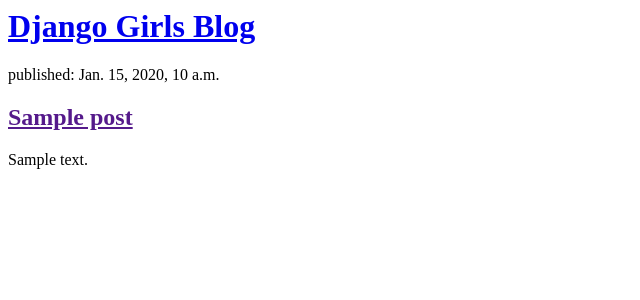
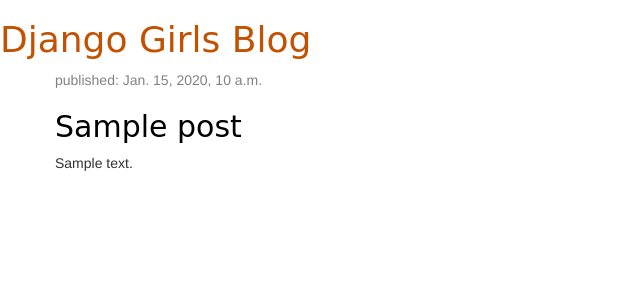
Before and after one commit to Ikum1/My-first-blog, a Django app: page / in a window 1280 px wide. Shown: the top 300 px of the page, without its empty margins (0-640 px from the left). Run offline with Django 3.2, Linux system fonts and the light colour scheme; tables that the repository leaves empty hold one stand-in row (values such as "Sample post"); some libraries are stand-ins or nearby versions.

Commit message:
"Revert back to djangogirls"

```diff
--- /dev/null
+++ b/blog/static/css/blog.css
@@ -0,0 +1,42 @@
+
+h1 a, h2 a {
+    color: #C25100;
+    }
+
+.page-header {
+    background-color: #C25100;
+    margin-top: 0;
+    padding: 20px 20px 20px 40px;
+    }
+    .page-header h1, .page-header h1 a, .page-header h1 a:visited, .page-header h1 a:active {
+    color: #ffffff;
+    font-size: 36pt;
+    text-decoration: none;
+    }
+    .content {
+    margin-left: 40px;
+    }
+    h1, h2, h3, h4 {
+    font-family: 'Lobster', cursive;
+    }
+    .date {
+    color: #828282;
+    }
+    .save {
+    float: right;
+    }
+    .post-form textarea, .post-form input {
+    width: 100%;
+    }
+    .top-menu, .top-menu:hover, .top-menu:visited {
+    color: #ffffff;
+    float: right;
+    font-size: 26pt;
+    margin-right: 20px;
+    }
+    .post {
+    margin-bottom: 70px;
+    }
+    .post h2 a, .post h2 a:visited {
+    color: #000000;
+    }
--- a/blog/templates/blog/post_list.html
+++ b/blog/templates/blog/post_list.html
@@ -1,17 +1,29 @@
+{% load static %}
 <html>
 <head>
 <title>Django Girls blog</title>
+<link rel="stylesheet" href="//maxcdn.bootstrapcdn.com/bootstrap/3.2.0/css/bootstrap.min.css">
+<link rel="stylesheet" href="//maxcdn.bootstrapcdn.com/bootstrap/3.2.0/css/bootstrap-theme.min.css">
+<link rel="stylesheet" href="{% static 'css/blog.css' %}">
 </head>
 <body>
 <div>
 <h1><a href="/">Django Girls Blog</a></h1>
 </div>
+<div class="content container">
+    <div class="row">
+    <div class="col-md-8">
     {% for post in posts %}
-        <div>
+    <div class="post">
+    <div class="date">
     <p>published: {{ post.published_date }}</p>
+    </div>
     <h2><a href="">{{ post.title }}</a></h2>
     <p>{{ post.text|linebreaksbr }}</p>
     </div>
     {% endfor %}
+    </div>
+    </div>
+    </div>
 </body>
 </html>
```
Lines whose indentation alone changed are shown as unchanged.
